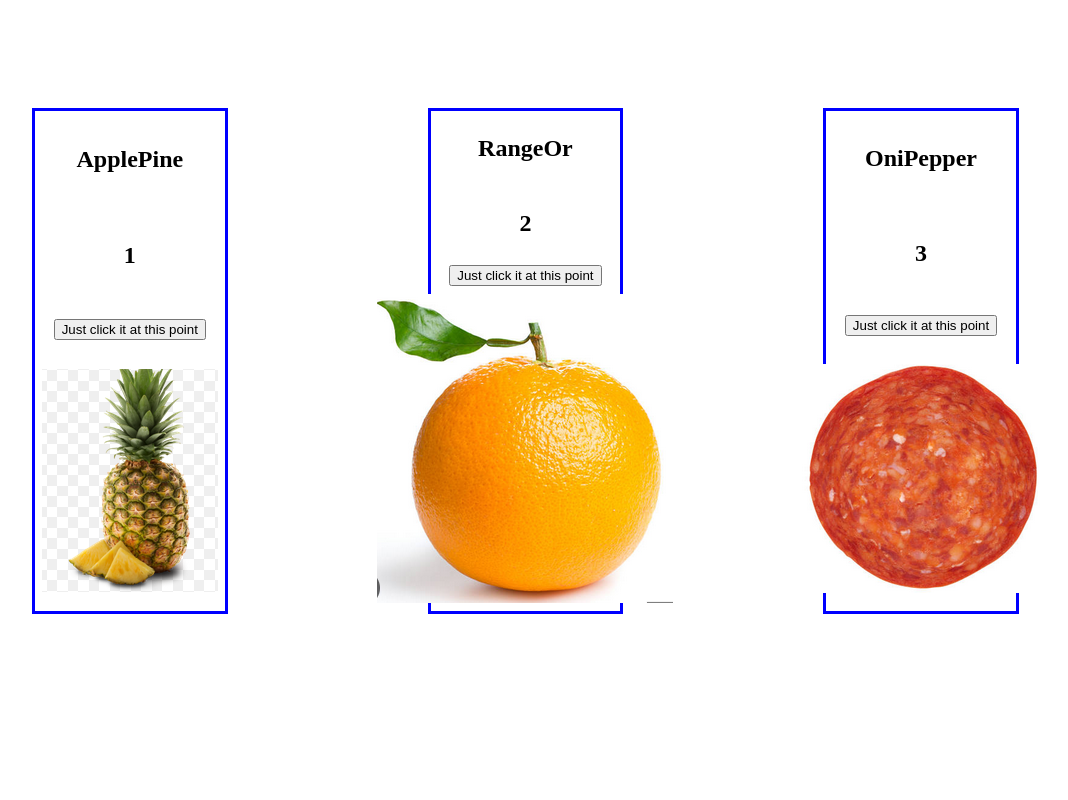
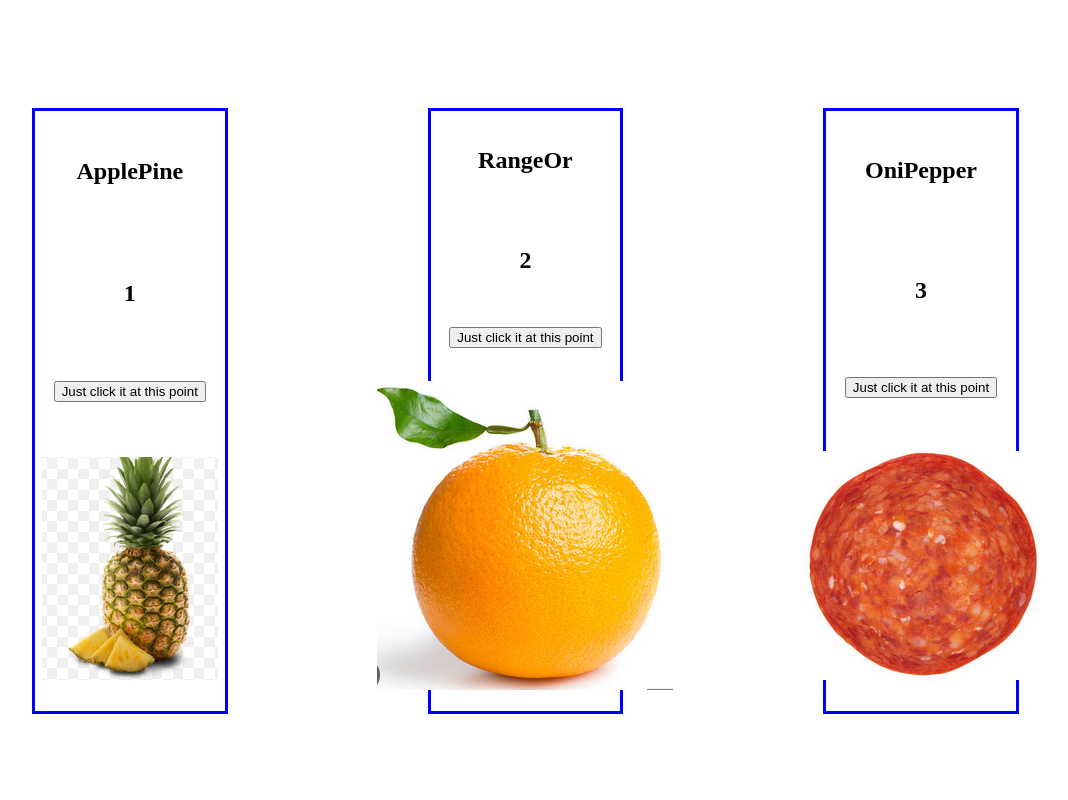
Before and after one commit to staten-island-tech/vue-reactivity-project-ierhe, a Vue app in the folder app/: page / in a window 1280 px wide. Shown: the top 800 px of the page, without its empty margins (76-1144 px from the left). Built offline with nearby package versions, Linux system fonts and the light colour scheme.

Commit message:
Update TwoBox.vue

```diff
--- a/app/src/components/TwoBox.vue
+++ b/app/src/components/TwoBox.vue
@@ -29,8 +29,8 @@ div{
     flex-direction: column;
     align-items: center;
     justify-content: space-around;
-    height: 500px;
-    width: 300px;
+    height: 600px;
+    width: 500px;
     border: 3px solid blue;
     margin: 100px;
 }
```
